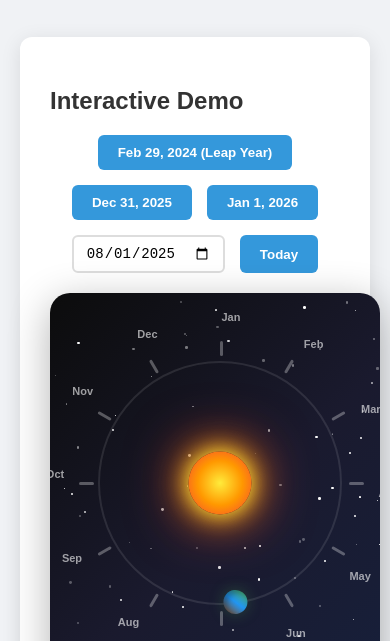
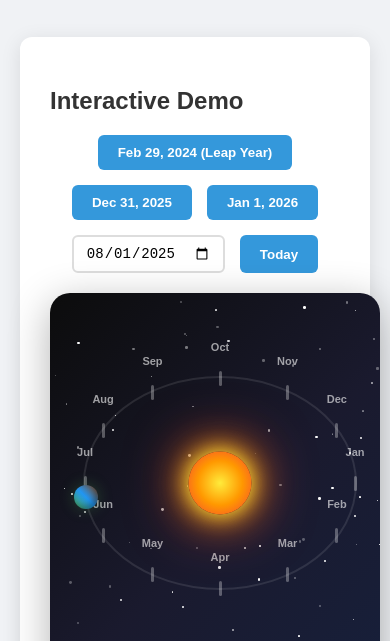
Before and after one commit to AdityaKothari27/Orbitaldatepicker, a plain HTML site: page main.html in a window 390 px wide. Shown: the part 171-812 px from the top of the page. Drawn offline with Linux system fonts and the light colour scheme.

Commit message:
made it elliptical

```diff
--- a/main.html
+++ b/main.html
@@ -156,15 +156,30 @@ datePicker.destroy();              // Clean up event listeners</pre>
                                    'Jul', 'Aug', 'Sep', 'Oct', 'Nov', 'Dec'];
                 const container = this.container.querySelector('.month-markers');
 
+                // Check if we're on mobile for responsive positioning
+                const isMobile = window.innerWidth <= 768;
+                const scaleX = isMobile ? 135 : 180; // Scaled semi-major axis
+                const scaleY = isMobile ? 105 : 140; // Scaled semi-minor axis
+                const offsetX = isMobile ? 150 : 200; // Half container width
+                const offsetY = isMobile ? 120 : 160; // Half container height
+
                 for (let i = 0; i < 12; i++) {
                     const marker = document.createElement('div');
                     marker.className = 'month-marker';
-                    marker.style.transform = `rotate(${i * 30}deg)`;
+
+                    // Calculate elliptical position for each month marker
+                    const angle = i * 30; // 30 degrees per month
+                    const ellipsePos = this.angleToEllipticalPosition(angle);
+
+                    // Position the marker at the elliptical coordinates
+                    marker.style.position = 'absolute';
+                    marker.style.left = `${(ellipsePos.x * (scaleX/180)) + offsetX - 1.5}px`;
+                    marker.style.top = `${(ellipsePos.y * (scaleY/140)) + offsetY - 7.5}px`;
+                    marker.style.transform = 'none';
 
                     const label = document.createElement('div');
                     label.className = 'month-label';
                     label.textContent = monthNames[i];
-                    label.style.transform = `rotate(${-i * 30}deg)`;
                     marker.appendChild(label);
 
                     container.appendChild(marker);
@@ -245,8 +260,41 @@ datePicker.destroy();              // Clean up event listeners</pre>
 
             updateEarthPosition(angle) {
                 this.currentAngle = angle;
-                this.earthContainer.style.transform = `translate(-50%, -50%) rotate(${angle}deg)`;
+
+                // Convert angle to elliptical coordinates
+                const ellipsePosition = this.angleToEllipticalPosition(angle);
+
+                // Check if we're on mobile for responsive positioning
+                const isMobile = window.innerWidth <= 768;
+                const scaleX = isMobile ? 135 : 180; // Scaled semi-major axis
+                const scaleY = isMobile ? 105 : 140; // Scaled semi-minor axis
+                const offsetX = isMobile ? 135 : 180; // Half container width
+                const offsetY = isMobile ? 105 : 140; // Half container height
+
+                // Position the Earth directly at the calculated elliptical coordinates
+                const earth = this.container.querySelector('.earth');
+                earth.style.left = `${(ellipsePosition.x * (scaleX/180)) + offsetX}px`;
+                earth.style.top = `${(ellipsePosition.y * (scaleY/140)) + offsetY}px`;
+
                 this.updateDateDisplay(angle);
+            }
+
+            angleToEllipticalPosition(angle) {
+                // Convert angle to radians
+                const radians = (angle * Math.PI) / 180;
+
+                // Ellipse parameters (semi-major and semi-minor axes)
+                const a = 180; // Semi-major axis (half width)
+                const b = 140; // Semi-minor axis (half height)
+
+                // Calculate elliptical coordinates
+                const x = a * Math.cos(radians);
+                const y = b * Math.sin(radians);
+
+                return {
+                    x: x,
+                    y: y
+                };
             }
 
             getAngleFromMouse(event) {
@@ -260,7 +308,39 @@ datePicker.destroy();              // Clean up event listeners</pre>
                 const deltaX = clientX - centerX;
                 const deltaY = clientY - centerY;
 
-                return Math.atan2(deltaY, deltaX) * (180 / Math.PI) + 90;
+                // Convert mouse position to elliptical angle
+                return this.mouseToEllipticalAngle(deltaX, deltaY);
+            }
+
+            mouseToEllipticalAngle(deltaX, deltaY) {
+                // Ellipse parameters
+                const a = 180; // Semi-major axis
+                const b = 140; // Semi-minor axis
+
+                // Find the closest point on the ellipse to the mouse position
+                // This is a simplified approach - we'll use the angle that produces
+                // the closest elliptical point to the mouse position
+                let closestAngle = 0;
+                let minDistance = Infinity;
+
+                // Check angles in 1-degree increments to find the closest point
+                for (let testAngle = 0; testAngle < 360; testAngle += 1) {
+                    const radians = (testAngle * Math.PI) / 180;
+                    const ellipseX = a * Math.cos(radians);
+                    const ellipseY = b * Math.sin(radians);
+
+                    const distance = Math.sqrt(
+                        Math.pow(ellipseX - deltaX, 2) +
+                        Math.pow(ellipseY - deltaY, 2)
+                    );
+
+                    if (distance < minDistance) {
+                        minDistance = distance;
+                        closestAngle = testAngle;
+                    }
+                }
+
+                return closestAngle;
             }
 
             bindEvents() {
--- a/solar-datepicker.css
+++ b/solar-datepicker.css
@@ -129,8 +129,8 @@ body {
     top: 50%;
     left: 50%;
     transform: translate(-50%, -50%);
-    width: 320px;
-    height: 320px;
+    width: 360px;
+    height: 280px;
 }
 
 .solar-date-picker .sun {
@@ -157,8 +157,8 @@ body {
 
 .solar-date-picker .earth-container {
     position: absolute;
-    width: 320px;
-    height: 320px;
+    width: 360px;
+    height: 280px;
     top: 50%;
     left: 50%;
     transform: translate(-50%, -50%);
@@ -175,8 +175,7 @@ body {
     height: 24px;
     background: linear-gradient(45deg, #4CAF50 0%, #2196F3 50%, #4CAF50 100%);
     border-radius: 50%;
-    top: -12px;
-    left: 148px;
+    transform: translate(-50%, -50%);
     box-shadow:
         inset -3px -3px 6px rgba(0,0,0,0.3),
         0 0 15px rgba(76, 175, 80, 0.3);
@@ -214,8 +213,8 @@ body {
 
 .solar-date-picker .month-markers {
     position: absolute;
-    width: 360px;
-    height: 360px;
+    width: 400px;
+    height: 320px;
     top: 50%;
     left: 50%;
     transform: translate(-50%, -50%);
@@ -223,13 +222,9 @@ body {
 }
 
 .solar-date-picker .month-marker {
-    position: absolute;
     width: 3px;
     height: 15px;
     background: rgba(255, 255, 255, 0.3);
-    top: -7.5px;
-    left: 50%;
-    transform-origin: 1.5px 187.5px;
     border-radius: 1.5px;
 }
 
@@ -252,20 +247,12 @@ body {
 
     .solar-date-picker .orbit,
     .solar-date-picker .earth-container {
-        width: 240px;
-        height: 240px;
-    }
-
-    .solar-date-picker .earth {
-        left: 108px;
+        width: 270px;
+        height: 210px;
     }
 
     .solar-date-picker .month-markers {
-        width: 270px;
-        height: 270px;
-    }
-
-    .solar-date-picker .month-marker {
-        transform-origin: 1.5px 142.5px;
+        width: 300px;
+        height: 240px;
     }
 }
```
